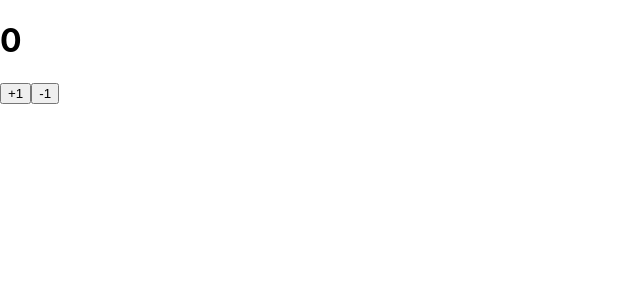
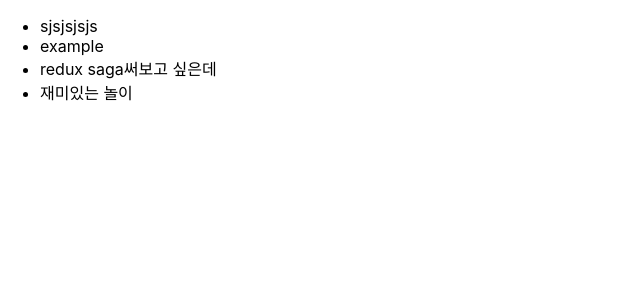
Before and after one commit to devSujeong/learn-redux-middleware, a React (Create React App) app: page / in a window 1280 px wide. Shown: the top 300 px of the page, without its empty margins (0-640 px from the left). Built offline with nearby package versions, Linux system fonts and the light colour scheme.

Commit message:
posts 리듀서 연결

```diff
--- a/src/App.js
+++ b/src/App.js
@@ -1,8 +1,8 @@
-import CounterContainer from "./containers/CounterContainer";
+import PostListContainer from "./containers/PostListContainer";
 
 function App() {
   return (
-    <CounterContainer />
+    <PostListContainer />
   );
 }
 
--- /dev/null
+++ b/src/components/PostList.js
@@ -0,0 +1,11 @@
+import React from 'react';
+
+function PostList({ posts }) {
+  return (
+    <ul>
+      {posts.map(post => <li key={post.id}>{post.title}</li>)}
+    </ul>
+  );
+}
+
+export default PostList
--- /dev/null
+++ b/src/containers/PostListContainer.js
@@ -0,0 +1,23 @@
+import React, {useEffect} from 'react';
+import { useSelector, useDispatch } from 'react-redux';
+import PostList from '../components/PostList';
+import { getPosts } from '../modules/posts';
+
+function PostListContainer() {
+  const {data, loading, error} = useSelector(state => state.posts.posts);
+  const dispatch = useDispatch();
+
+  useEffect(() => {
+    dispatch(getPosts());
+  }, [dispatch]);
+
+  if(loading) return <div>loading...</div>
+  if(error) return <div>error!!!!!</div>
+  if(!data) return null;
+
+  return (
+    <PostList posts={data} />
+  );
+}
+
+export default PostListContainer;
```
